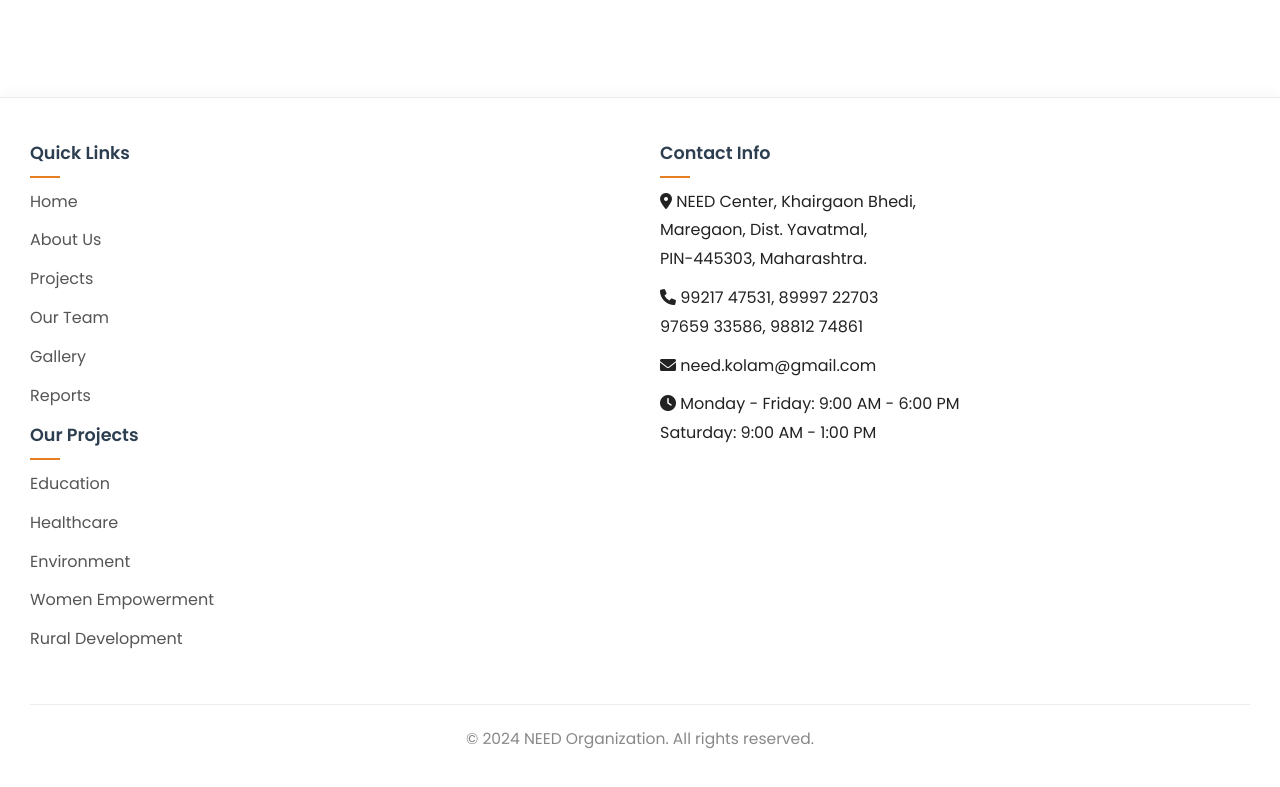
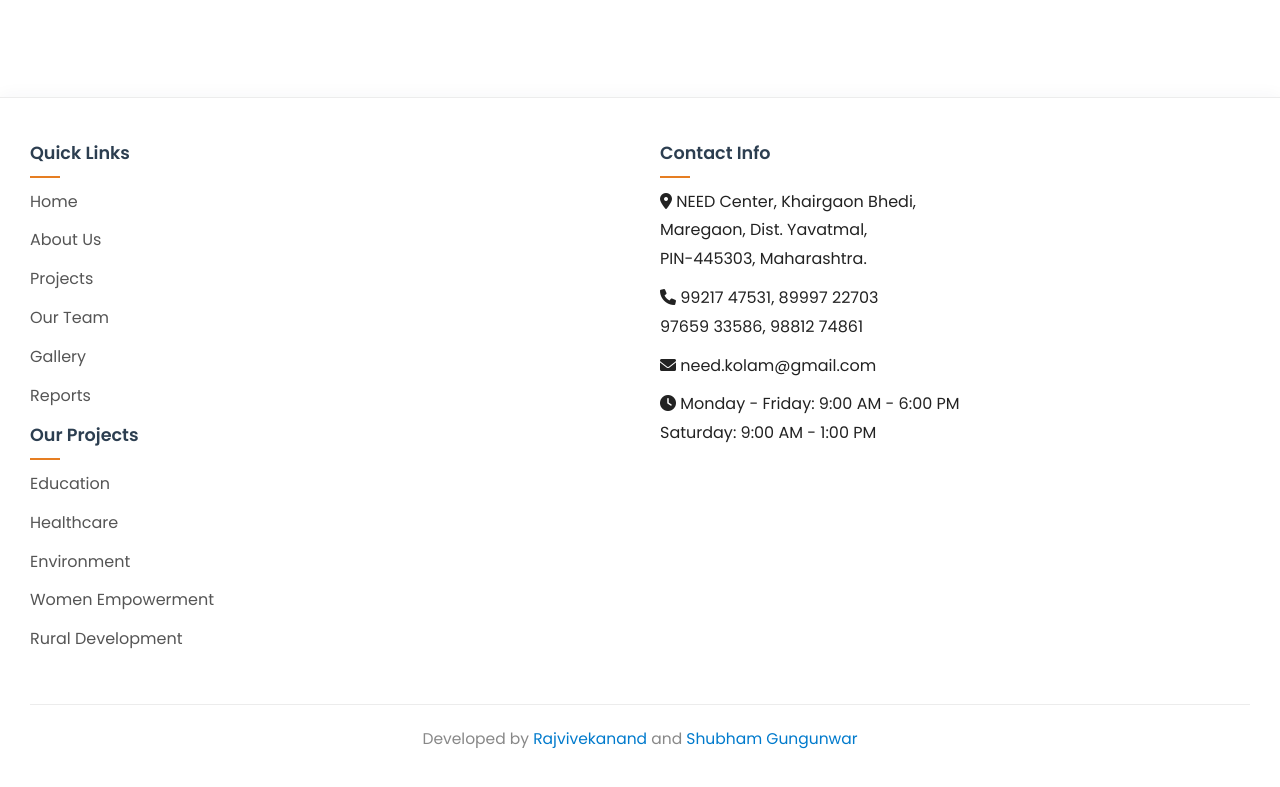
Before and after one commit to rajvivekanandb123/NEED, a plain HTML site: page gallery.html in a window 1280 px wide. Shown: the part 7633-8420 px from the top of the page. Drawn offline with nearby package versions, Linux system fonts and the light colour scheme.

Commit message:
Update gallery.html

```diff
--- a/gallery.html
+++ b/gallery.html
@@ -832,7 +832,14 @@
                 </div>
             </div>
             <div class="footer-bottom">
-                <p>&copy; 2024 NEED Organization. All rights reserved.</p>
+                <p>Developed by
+  <a href="https://github.com/rajvivekanandb123" target="_blank" rel="noopener noreferrer" style="text-decoration: none; color: #007acc;">
+    Rajvivekanand
+  </a>
+  and
+  <a href="https://github.com/codeshubhamm" target="_blank" rel="noopener noreferrer" style="text-decoration: none; color: #007acc;">
+    Shubham Gungunwar
+  </a></p>
             </div>
         </div>
     </footer>
```
